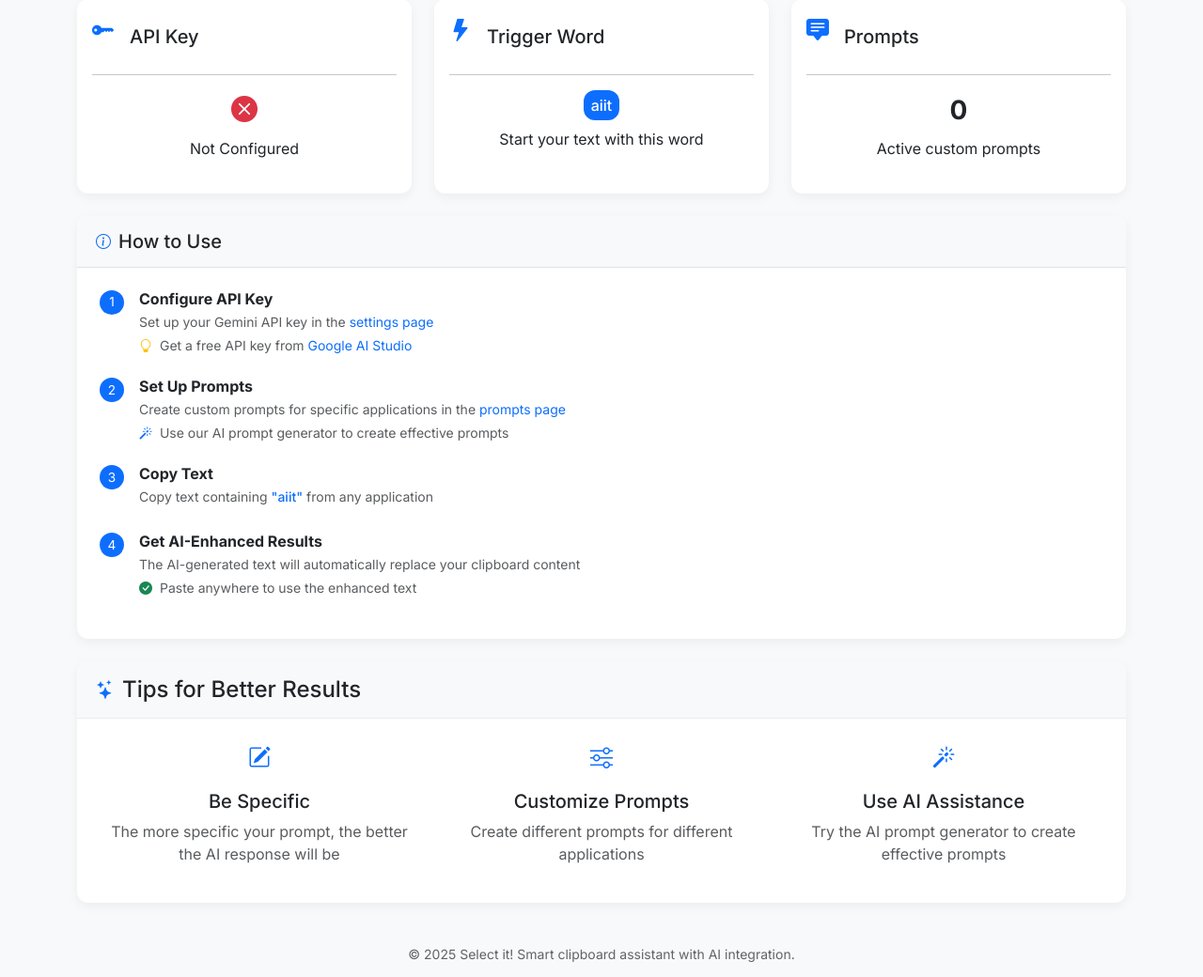
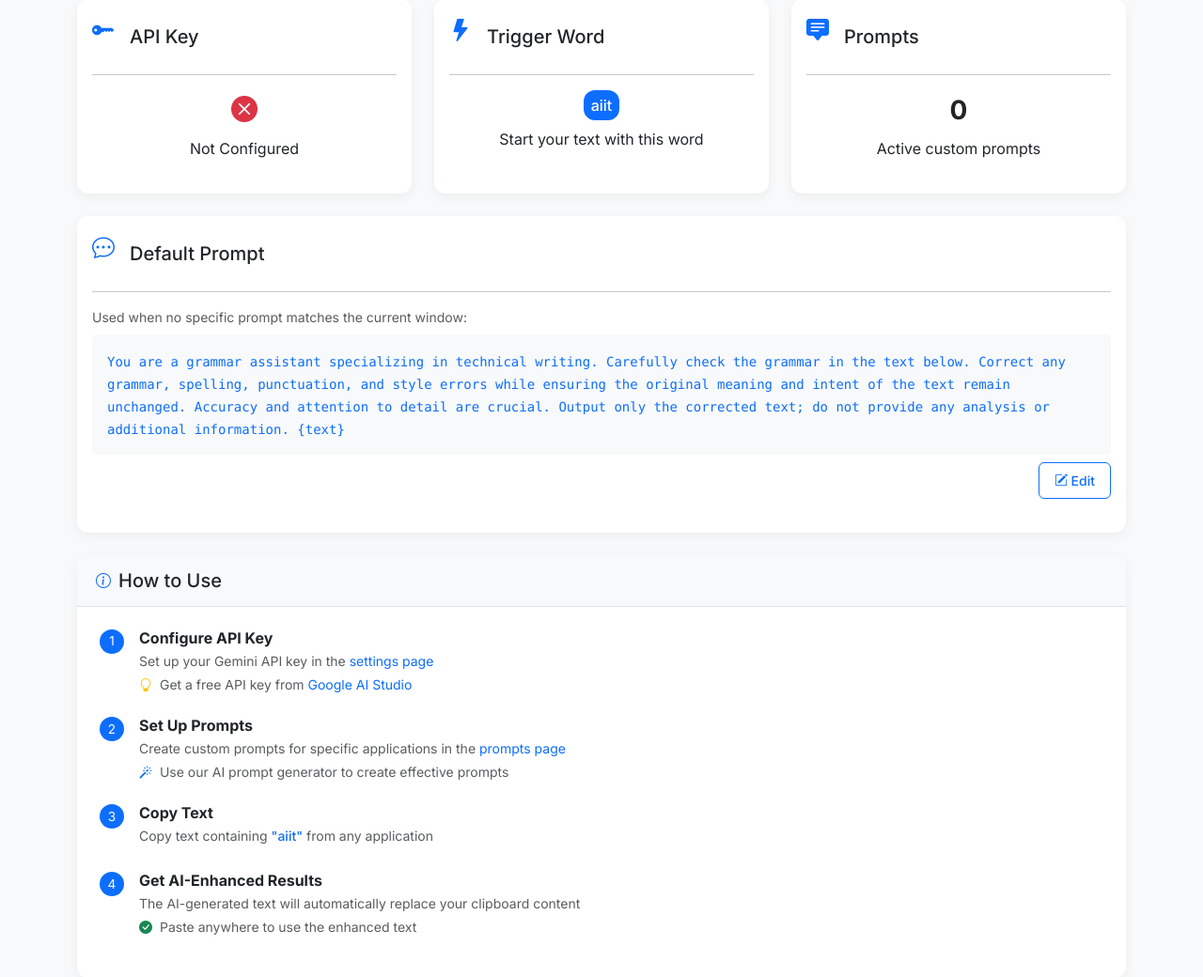
Before and after one commit to horw/selit, a Flask app: page / in a window 1280 px wide. Shown: the part 430-1470 px from the top of the page at 94% size. Run offline with Flask 3, Linux system fonts and the light colour scheme.

Commit message:
default prompt

```diff
--- a/selit/main.py
+++ b/selit/main.py
@@ -88,6 +88,7 @@ class PromptManager:
     def __init__(self, prompts_file=None):
         self.prompts_file = prompts_file or get_prompts_path()
         self.prompts = self._load_prompts()
+        self.config_manager = ConfigManager()
 
     def _load_prompts(self):
         """Load prompts from the JSON file."""
@@ -157,10 +158,21 @@ class PromptManager:
         for key in sorted(self.prompts, key=lambda k: -len(k)):
             if key in window_info['title'] or key in window_info['process_name']:
                 return self.prompts[key]
-        return None
+        # If no prompt matches, return the default prompt from configuration
+        return self.config_manager.get_default_prompt()
 
 
 class ConfigManager:
+    default_prompt =  (
+        "You are a grammar assistant specializing in technical writing. "
+        "Carefully check the grammar in the text below. "
+        "Correct any grammar, spelling, punctuation, and style errors "
+        "while ensuring the original meaning and intent of the text remain unchanged. "
+        "Accuracy and attention to detail are crucial. "
+        "Output only the corrected text; "
+        "do not provide any analysis or additional information.\n{text}"
+    )
+
     def __init__(self, config_file=None):
         self.config_file = config_file or get_config_path()
         self.config = self._load_config()
@@ -185,7 +197,8 @@ class ConfigManager:
                 # Create default config if file doesn't exist
                 default_config = {
                     "api_key": "",
-                    "trigger_word": "aiit"
+                    "trigger_word": "aiit",
+                    "default_prompt": ConfigManager.default_prompt
                 }
                 with open(self.config_file, 'w', encoding='utf-8') as f:
                     json.dump(default_config, f, indent=2)
@@ -228,16 +241,30 @@ class ConfigManager:
             return True
         return False
 
+    def get_default_prompt(self):
+        """Get the default prompt from configuration."""
+        return self.config.get("default_prompt", ConfigManager.default_prompt)
+
+    def set_default_prompt(self, default_prompt):
+        """Set the default prompt in configuration."""
+        self.config["default_prompt"] = default_prompt
+        if self._save_config():
+            print(f"Default prompt updated successfully.")
+            return True
+        return False
+
     def show_config(self):
         """Display the current configuration."""
         api_key = self.config.get("api_key", "")
         masked_key = f"{api_key[:4]}...{api_key[-4:]}" if len(api_key) > 8 else "Not set"
         trigger_word = self.config.get("trigger_word", "aiit")
+        default_prompt = self.config.get("default_prompt", ConfigManager.default_prompt)
 
         print("\nCurrent Configuration:")
         print("-" * 50)
         print(f"API Key: {masked_key}")
         print(f"Trigger Word: {trigger_word}")
+        print(f"Default Prompt: {default_prompt}")
         print(f"Config Location: {self.config_file}")
         print(f"Prompts Location: {get_prompts_path()}")
         print("-" * 50)
@@ -307,10 +334,7 @@ def process_call(window_info, current_clipboard):
         prompt_manager = PromptManager()
         prompt = prompt_manager.get_prompt_for_window(window_info)
 
-        if not prompt:
-            print("No matching prompt found for this window.")
-            return current_clipboard
-
+        # No need to check for None prompt since we now have a default prompt
 
         if "{text}" in prompt:
             prompt_text = prompt.replace('{text}', current_clipboard)
--- a/selit/templates/index.html
+++ b/selit/templates/index.html
@@ -74,6 +74,31 @@
                 <div class="text-center mt-3">
                     <span class="fw-bold fs-3">{{ prompts|length }}</span>
                     <p class="mt-2 mb-0">Active custom prompts</p>
+                </div>
+            </div>
+        </div>
+    </div>
+</div>
+
+<div class="row g-4 mb-4">
+    <div class="col-md-12">
+        <div class="card h-100">
+            <div class="card-body p-3">
+                <div class="d-flex align-items-center mb-3">
+                    <i class="bi bi-chat-dots feature-icon me-3 text-primary fs-4"></i>
+                    <h5 class="mb-0">Default Prompt</h5>
+                </div>
+                <hr>
+                <div class="mt-3">
+                    <p class="mb-2 text-muted small">Used when no specific prompt matches the current window:</p>
+                    <div class="bg-light p-3 rounded">
+                        <code class="text-primary">{{ default_prompt }}</code>
+                    </div>
+                    <div class="mt-2 text-end">
+                        <a href="{{ url_for('settings') }}" class="btn btn-sm btn-outline-primary">
+                            <i class="bi bi-pencil-square"></i> Edit
+                        </a>
+                    </div>
                 </div>
             </div>
         </div>
--- a/selit/web.py
+++ b/selit/web.py
@@ -25,6 +25,7 @@ prompt_manager = PromptManager()
 class ConfigForm(FlaskForm):
     api_key = StringField('Gemini API Key', validators=[DataRequired()])
     trigger_word = StringField('Trigger Word', validators=[DataRequired()])
+    default_prompt = TextAreaField('Default Prompt', validators=[DataRequired()])
     submit = SubmitField('Save Settings')
 
 class PromptForm(FlaskForm):
@@ -45,6 +46,7 @@ def index():
     return render_template('index.html',
                           api_key=config_manager.get_api_key(),
                           trigger_word=config_manager.get_trigger_word(),
+                          default_prompt=config_manager.get_default_prompt(),
                           prompts=prompt_manager.prompts)
 
 @app.route('/settings', methods=['GET', 'POST'])
@@ -54,10 +56,12 @@ def settings():
     if request.method == 'GET':
         form.api_key.data = config_manager.get_api_key()
         form.trigger_word.data = config_manager.get_trigger_word()
+        form.default_prompt.data = config_manager.get_default_prompt()
 
     if form.validate_on_submit():
         config_manager.set_api_key(form.api_key.data)
         config_manager.set_trigger_word(form.trigger_word.data)
+        config_manager.set_default_prompt(form.default_prompt.data)
         config_manager._save_config()
         flash('Settings updated successfully!', 'success')
         return redirect(url_for('index'))
```
Also changed, not shown: selit/templates/settings.html (+19 -0 lines).
